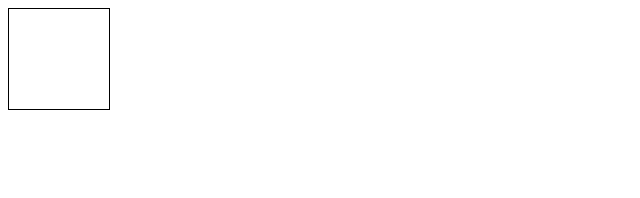
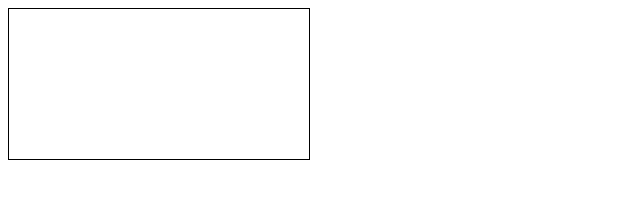
Before and after one commit to candyCalc/guygame, a plain HTML site: page index.html in a window 1280 px wide. Shown: the whole page, without its empty margins (0-640 px from the left). Drawn offline with Linux system fonts and the light colour scheme.

Commit message:
Update index.html

```diff
--- a/index.html
+++ b/index.html
@@ -1 +1 @@
-<canvas id="ctx" width="100%" height="100%" style="border:1px solid #000000"></canvas>
+<canvas id="ctx" style="border:1px solid #000000"></canvas>
```
